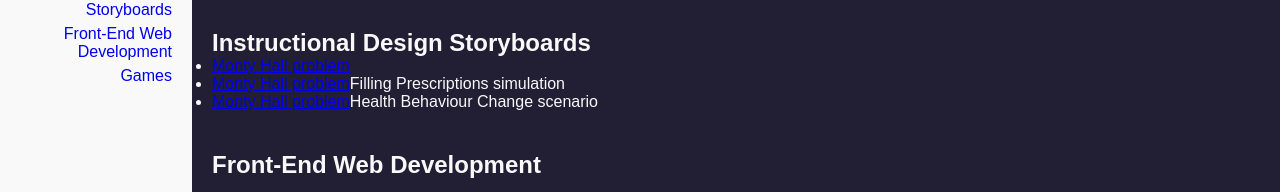
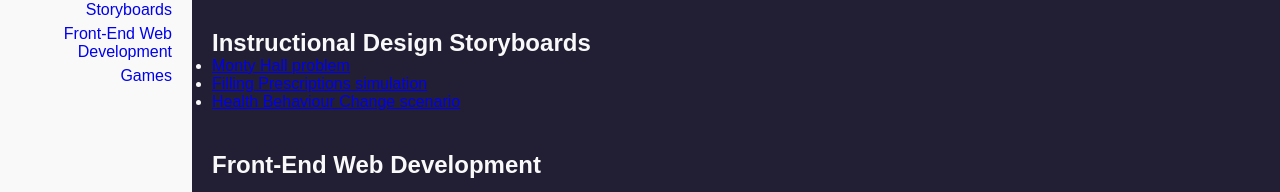
Before and after one commit to jordan-lapointe/jordan-lapointe.github.io, a plain HTML site: page index.html in a window 1280 px wide. Shown: the part 124-316 px from the top of the page. Drawn offline with Linux system fonts and the light colour scheme.

Commit message:
Update index.html

```diff
--- a/index.html
+++ b/index.html
@@ -29,8 +29,8 @@
         </h2>
         <ul>
           <li><a href="/Storyboards/Monty Hall design.pdf">Monty Hall problem</a></li>
-          <li><a href="/Storyboards/Filling Prescriptions design.pdf">Monty Hall problem</a>Filling Prescriptions simulation</li>
-          <li><a href="/Storyboards/Transtheoretical Model design.pdf">Monty Hall problem</a>Health Behaviour Change scenario</li>
+          <li><a href="/Storyboards/Filling Prescriptions design.pdf">Filling Prescriptions simulation</a></li>
+          <li><a href="/Storyboards/Transtheoretical Model design.pdf">Health Behaviour Change scenario</a></li>
         </ul>
       </section>
       <section id="webdev">
```
